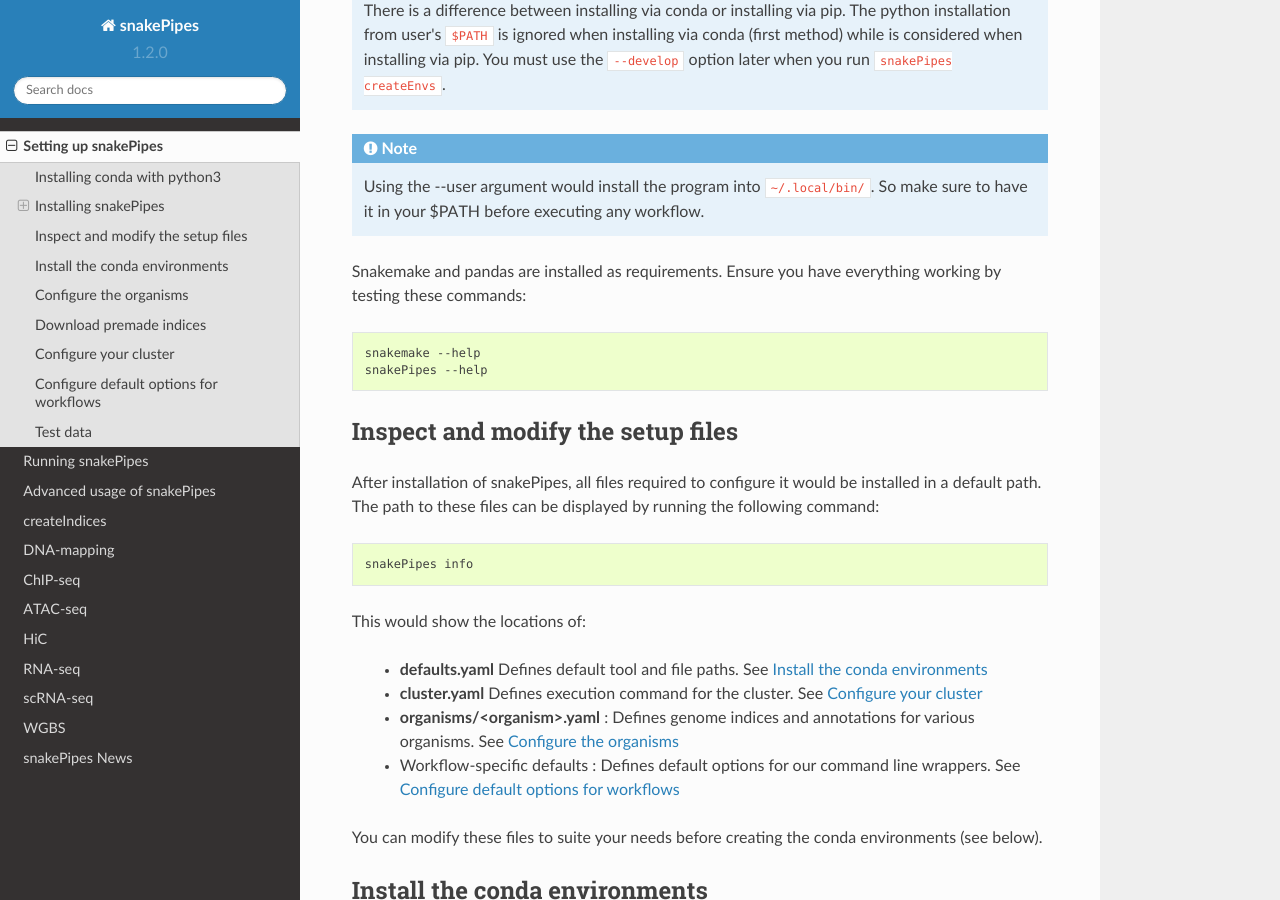
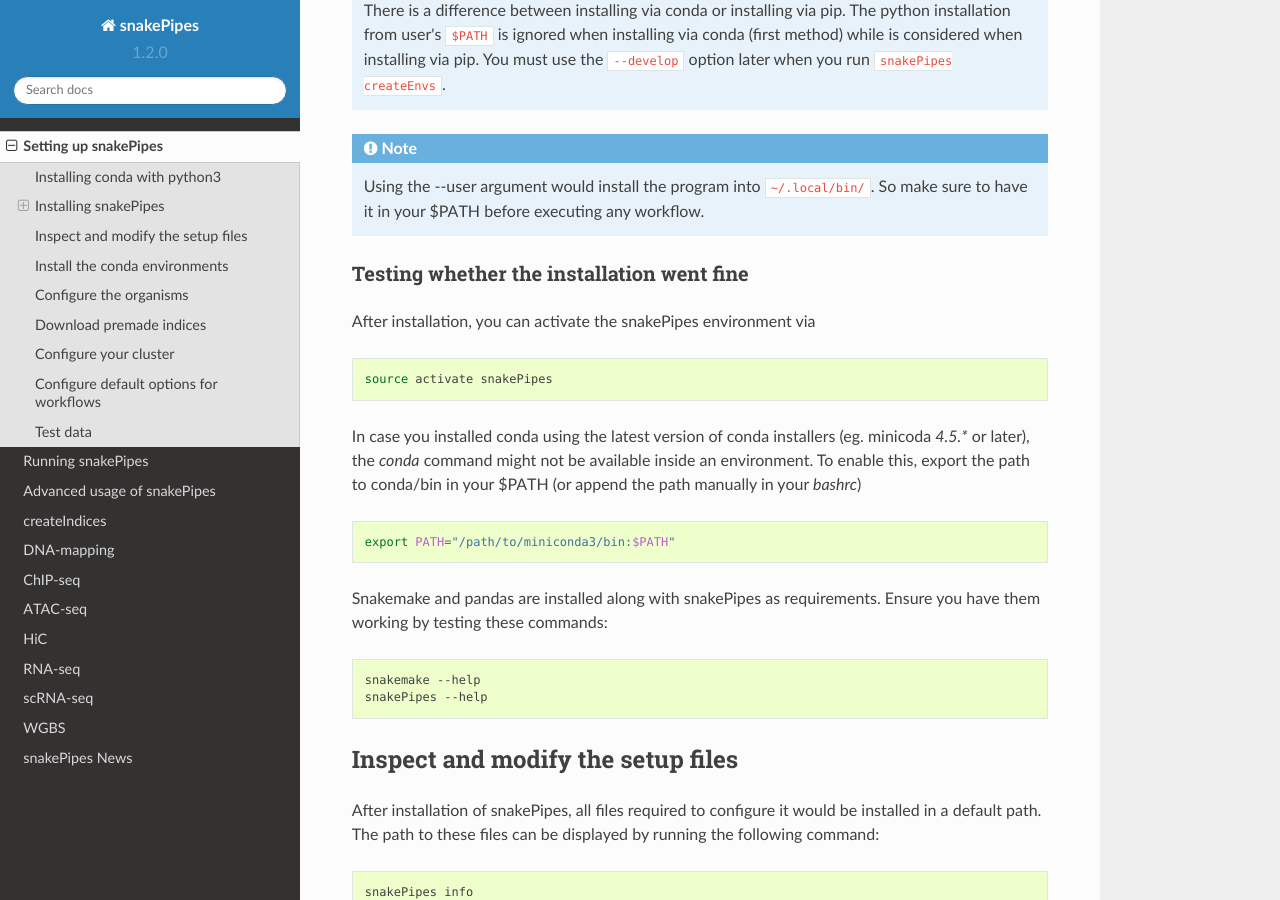
Before and after one commit to maxplanck-ie/snakepipes, a Sphinx documentation site: the page built from docs/content/setting_up.rst, in a window 1280 px wide and 900 px high, scrolled down 1237 px. Built offline with Sphinx 7.4.7 and the Read the Docs theme 2.0.0, drawn with Linux system fonts in a browser that asks for light colours.

Commit message:
added test for conda after install

```diff
--- a/docs/content/setting_up.rst
+++ b/docs/content/setting_up.rst
@@ -53,7 +53,23 @@ Instead of providing the URL to ``pip``, you can also `clone <https://help.githu
 
 .. note:: Using the --user argument would install the program into ``~/.local/bin/``. So make sure to have it in your $PATH before executing any workflow.
 
-Snakemake and pandas are installed as requirements. Ensure you have everything working by testing these commands:
+
+Testing whether the installation went fine
+~~~~~~~~~~~~~~~~~~~~~~~~~~~~~~~~~~~~~~~~~~~
+
+After installation, you can activate the snakePipes environment via
+
+.. code-block:: bash
+
+    source activate snakePipes
+
+In case you installed conda using the latest version of conda installers (eg. minicoda `4.5.*` or later), the `conda` command might not be available inside an environment. To enable this, export the path to conda/bin in your $PATH (or append the path manually in your `bashrc`)
+
+.. code-block:: bash
+
+    export PATH="/path/to/miniconda3/bin:$PATH"
+
+Snakemake and pandas are installed along with snakePipes as requirements. Ensure you have them working by testing these commands:
 
 .. code-block:: bash
 
```
